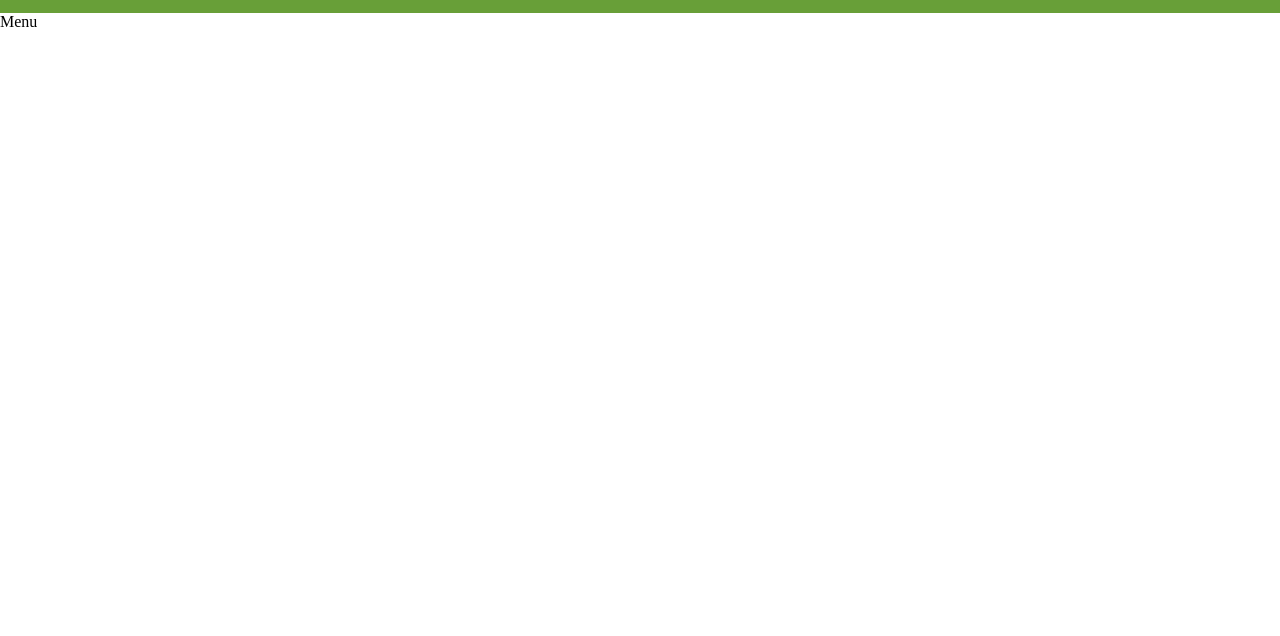
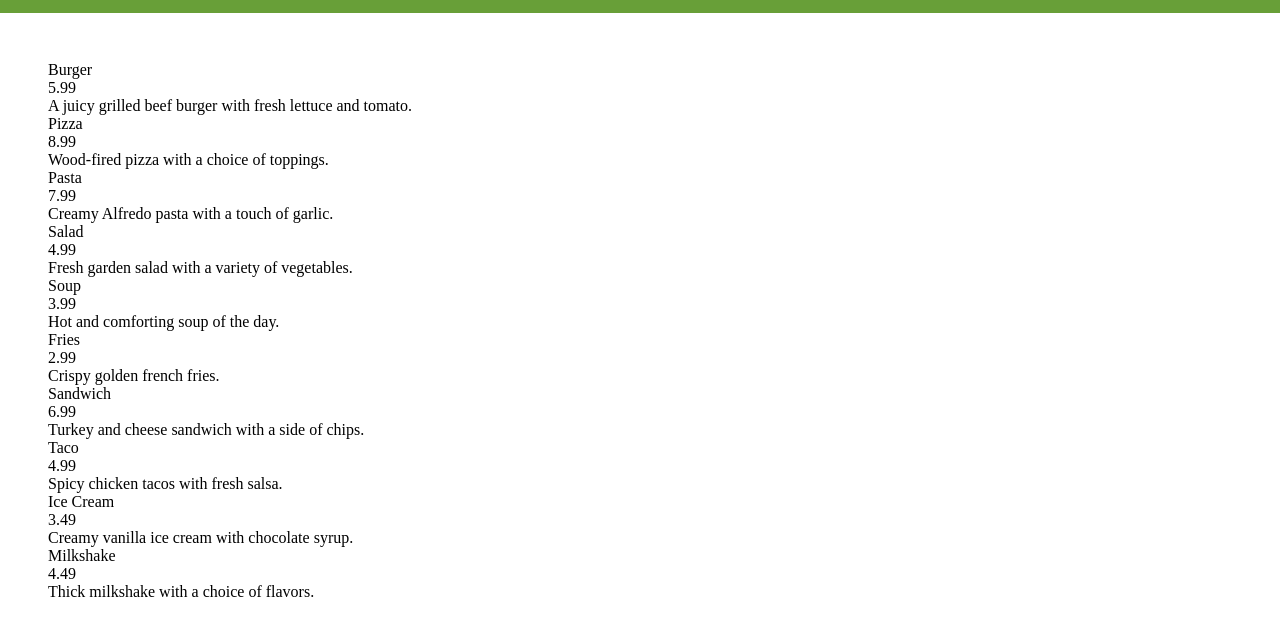
Before and after one commit to tyrone-offshorly/restaurant-page, a website built with webpack: page src/template.html in a window 1280 px wide. Both pictures are taken after a click on the button "Menu". Shown: the part 56-692 px from the top of the page. Built offline with nearby package versions, Linux system fonts and the light colour scheme.

Commit message:
Add items on menu page

```diff
--- a/src/pages/menu.js
+++ b/src/pages/menu.js
@@ -1,9 +1,56 @@
 const menuPage = () => {
   const content = document.querySelector("#content");
+  class MenuItem {
+    constructor(item, price, description) {
+      this._item = item;
+      this._price = price;
+      this._description = description;
+    }
+
+    get item() {
+      return this._item;
+    }
+    get price() {
+      return this._price;
+    }
+    get description() {
+      return this._description;
+    }
+  }
+  const menu = [];
+  // Add 10 items to the menu
+  menu.push(new MenuItem("Burger", 5.99, "A juicy grilled beef burger with fresh lettuce and tomato."));
+  menu.push(new MenuItem("Pizza", 8.99, "Wood-fired pizza with a choice of toppings."));
+  menu.push(new MenuItem("Pasta", 7.99, "Creamy Alfredo pasta with a touch of garlic."));
+  menu.push(new MenuItem("Salad", 4.99, "Fresh garden salad with a variety of vegetables."));
+  menu.push(new MenuItem("Soup", 3.99, "Hot and comforting soup of the day."));
+  menu.push(new MenuItem("Fries", 2.99, "Crispy golden french fries."));
+  menu.push(new MenuItem("Sandwich", 6.99, "Turkey and cheese sandwich with a side of chips."));
+  menu.push(new MenuItem("Taco", 4.99, "Spicy chicken tacos with fresh salsa."));
+  menu.push(new MenuItem("Ice Cream", 3.49, "Creamy vanilla ice cream with chocolate syrup."));
+  menu.push(new MenuItem("Milkshake", 4.49, "Thick milkshake with a choice of flavors."));
 
   const div = document.createElement('div');
-  div.textContent = "Menu";
+  div.classList.add('menu');
 
+  menu.forEach((menuItem) => {
+    const card = document.createElement('div');
+    card.classList.add('card');
+
+    const cardTitle = document.createElement('p');
+    const cardPrice = document.createElement('p');
+    const cardDescription = document.createElement('p');
+
+    cardTitle.textContent = menuItem.item;
+    cardPrice.textContent = menuItem.price;
+    cardDescription.textContent = menuItem.description;
+
+    card.append(cardTitle);
+    card.append(cardPrice);
+    card.append(cardDescription);
+
+    div.append(card);
+  })
   content.append(div);
 }
 
--- a/src/style.css
+++ b/src/style.css
@@ -25,11 +25,14 @@ header {
   align-items: center;
   gap: 5rem;
 }
+
+#content {
+  padding: 3rem;
+}
 .home {
   display: grid;
   grid-template-columns: repeat(2, 1fr);
   grid-template-rows: repeat(3, 1fr);
-  padding: 3rem;
   gap: 2rem;
 }
 
@@ -48,9 +51,8 @@ header {
   border: none;
   background-color: var(--accent);
   color: var(--text-icons);
-  font-size: 1.5rem;
-  width: 12rem;
-  height: 4rem;
+  width: 8rem;
+  height: 3rem;
   border-radius: 32px;
 }
 .home button:hover {
```
